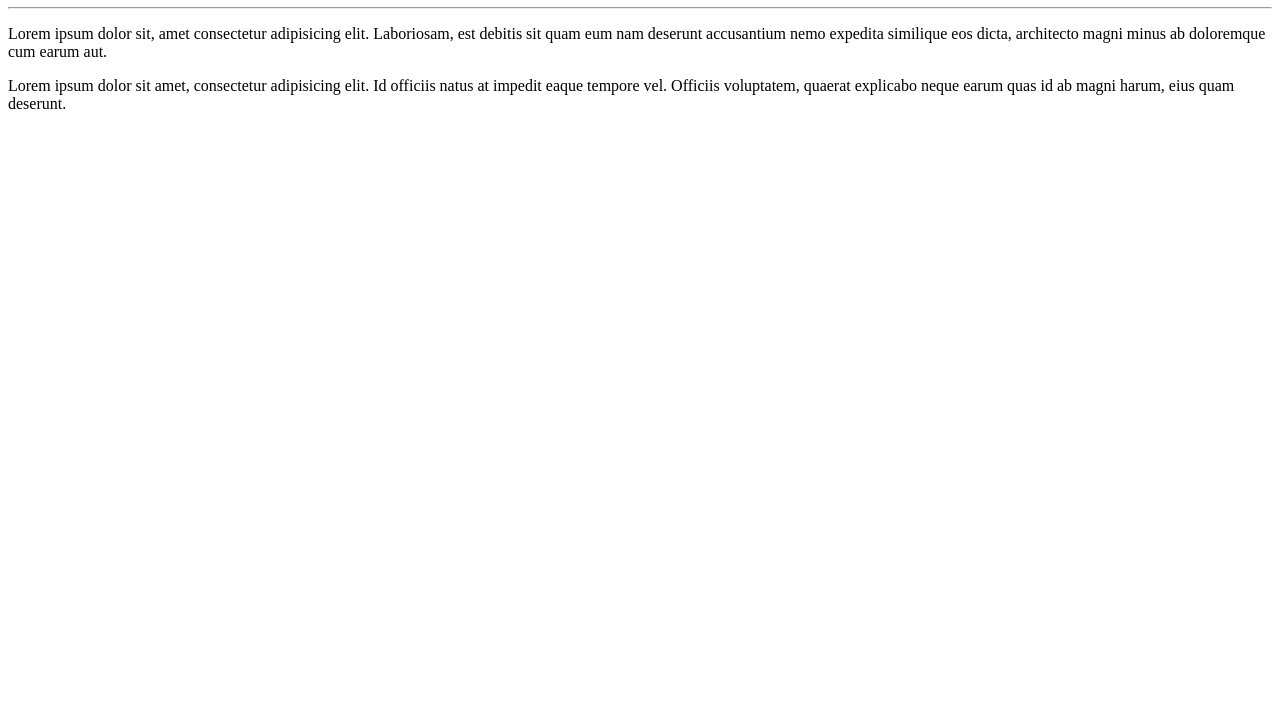
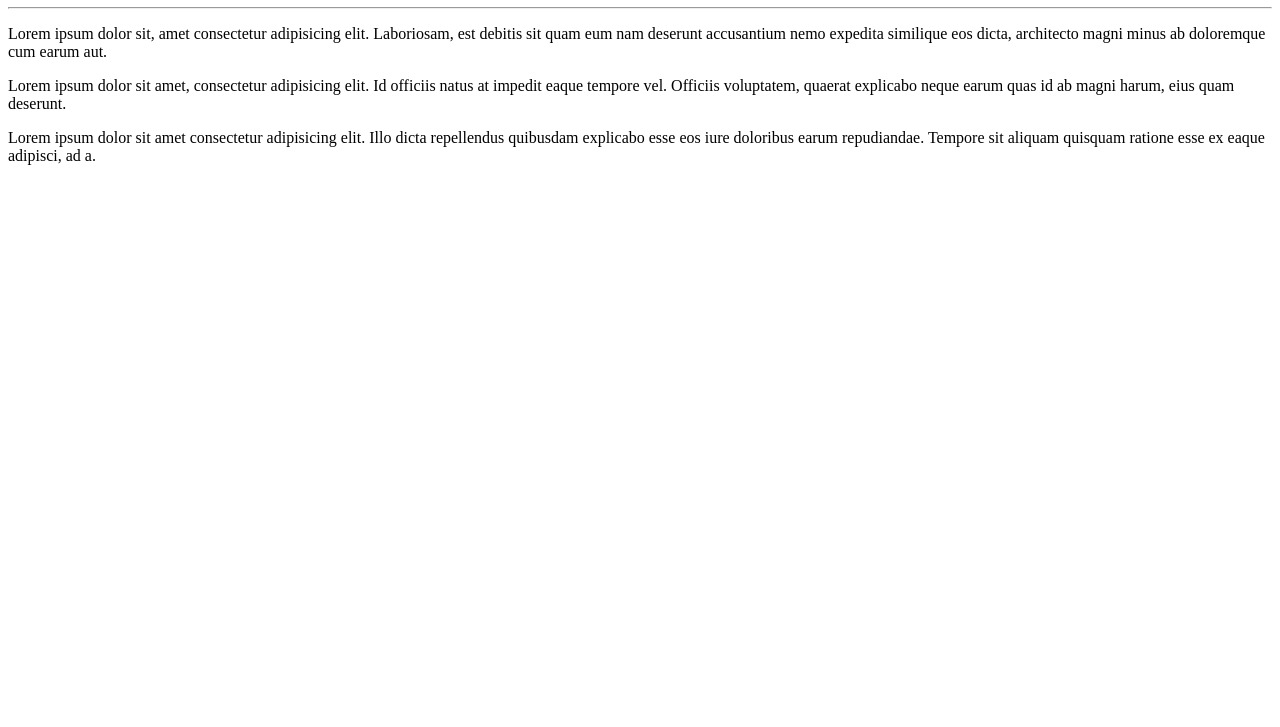
Before and after one commit to rayinocencia/Ola_Mundo, a plain HTML site: page site-exemplo/index.html in a window 1280 px wide. Shown: the part 73-800 px from the top of the page. Drawn offline with Linux system fonts and the light colour scheme.

Commit message:
Update index.html

```diff
--- a/site-exemplo/index.html
+++ b/site-exemplo/index.html
@@ -14,5 +14,8 @@
   <p>
     Lorem ipsum dolor sit amet, consectetur adipisicing elit. Id officiis natus at impedit eaque tempore vel. Officiis voluptatem, quaerat explicabo neque earum quas id ab magni harum, eius quam deserunt.
   </p>
+  <p>
+    Lorem ipsum dolor sit amet consectetur adipisicing elit. Illo dicta repellendus quibusdam explicabo esse eos iure doloribus earum repudiandae. Tempore sit aliquam quisquam ratione esse ex eaque adipisci, ad a.
+  </p>
 </body>
 </html>
```
